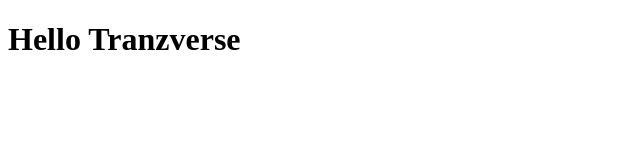
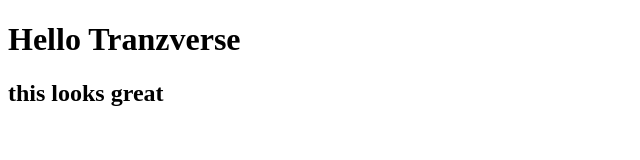
Before and after one commit to CamGriff/Coursera_Test, a plain HTML site: page site/index.html in a window 1280 px wide. Shown: the whole page, without its empty margins (0-640 px from the left). Drawn offline with Linux system fonts and the light colour scheme.

Commit message:
small addition

```diff
--- a/site/index.html
+++ b/site/index.html
@@ -5,7 +5,7 @@
 </head>
 <body>
 	<h1>Hello Tranzverse</h1>
-
+<h2>this looks great</h2>
 
 </body>
 </html>
```
